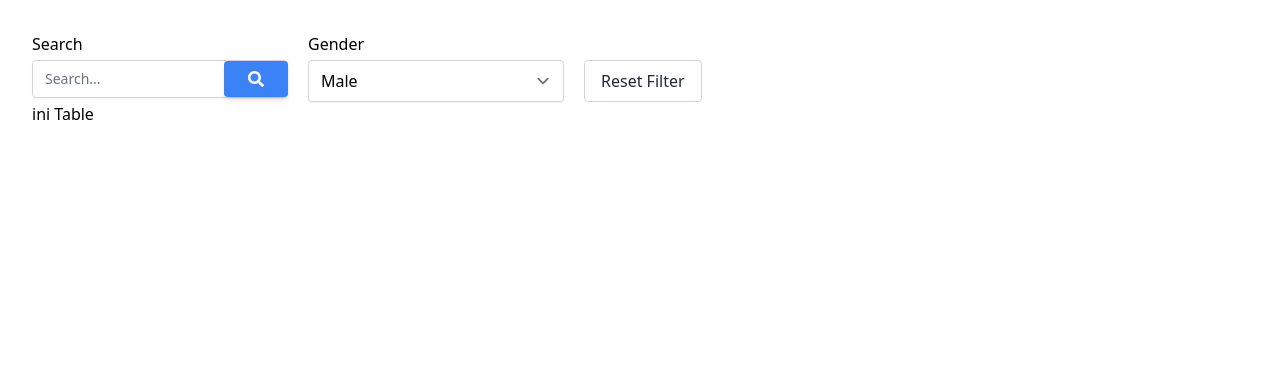
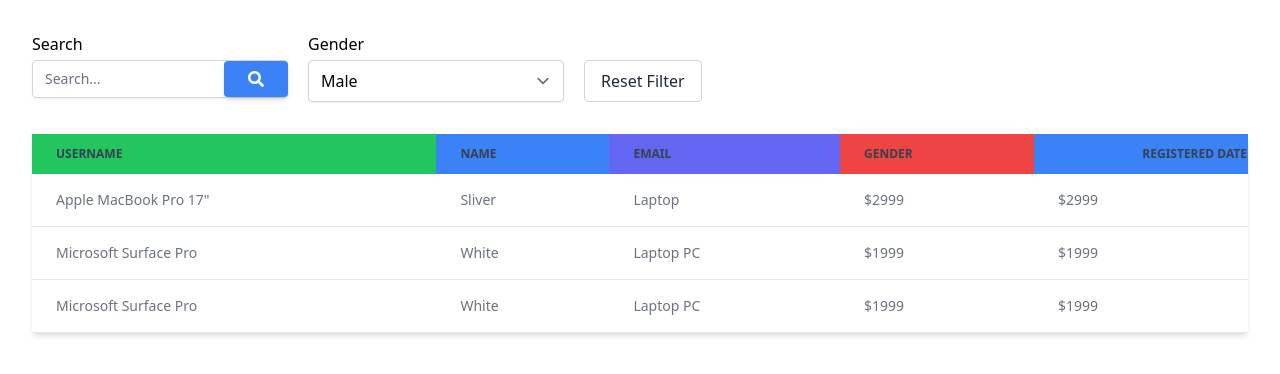
Before and after one commit to rizqizulfian/random-user-test, a React (Create React App) app: page / in a window 1280 px wide. Shown: the top 374 px of the page. Built offline with nearby package versions, Linux system fonts and the light colour scheme.

Commit message:
[AJB-001_ID01] - Add Styling Table Components

```diff
--- a/src/components/Table/Table.js
+++ b/src/components/Table/Table.js
@@ -2,9 +2,86 @@
 
 const Table = () => {
 
- return (
-  <h1>ini Table</h1>
- );
+  return (
+    <div className="mt-8 relative overflow-x-auto shadow-md">
+      <table className="w-full text-sm text-left text-gray-500 bg-gray-50 table-auto">
+        <thead className="text-xs text-gray-700 uppercase">
+          <tr>
+            <th scope="col" className="px-6 py-3 bg-green-500">
+              Username
+            </th>
+            <th scope="col" className="px-6 py-3 bg-blue-500">
+              Name
+            </th>
+            <th scope="col" className="px-6 py-3 bg-indigo-500">
+              Email
+            </th>
+            <th scope="col" className="px-6 py-3 bg-red-500">
+              Gender
+            </th>
+            <th scope="col" className="py-3 bg-blue-500">
+              <div class="flex justify-end">
+                <p>Registered Date</p>
+              </div>
+            </th>
+          </tr>
+        </thead>
+        <tbody>
+          <tr className="bg-white border-b">
+            <th scope="row" className="px-6 py-4 font-medium">
+              Apple MacBook Pro 17"
+            </th>
+            <td className="px-6 py-4">
+              Sliver
+            </td>
+            <td className="px-6 py-4">
+              Laptop
+            </td>
+            <td className="px-6 py-4">
+              $2999
+            </td>
+            <td className="px-6 py-4">
+              $2999
+            </td>
+          </tr>
+          <tr className="bg-white border-b">
+            <th scope="row" className="px-6 py-4 font-medium">
+              Microsoft Surface Pro
+            </th>
+            <td className="px-6 py-4">
+              White
+            </td>
+            <td className="px-6 py-4">
+              Laptop PC
+            </td>
+            <td className="px-6 py-4">
+              $1999
+            </td>
+            <td className="px-6 py-4">
+              $1999
+            </td>
+          </tr>
+          <tr className="bg-white border-b">
+            <th scope="row" className="px-6 py-4 font-medium">
+              Microsoft Surface Pro
+            </th>
+            <td className="px-6 py-4">
+              White
+            </td>
+            <td className="px-6 py-4">
+              Laptop PC
+            </td>
+            <td className="px-6 py-4">
+              $1999
+            </td>
+            <td className="px-6 py-4">
+              $1999
+            </td>
+          </tr>
+        </tbody>
+      </table>
+    </div>
+  );
 };
 
 export default Table;
```
